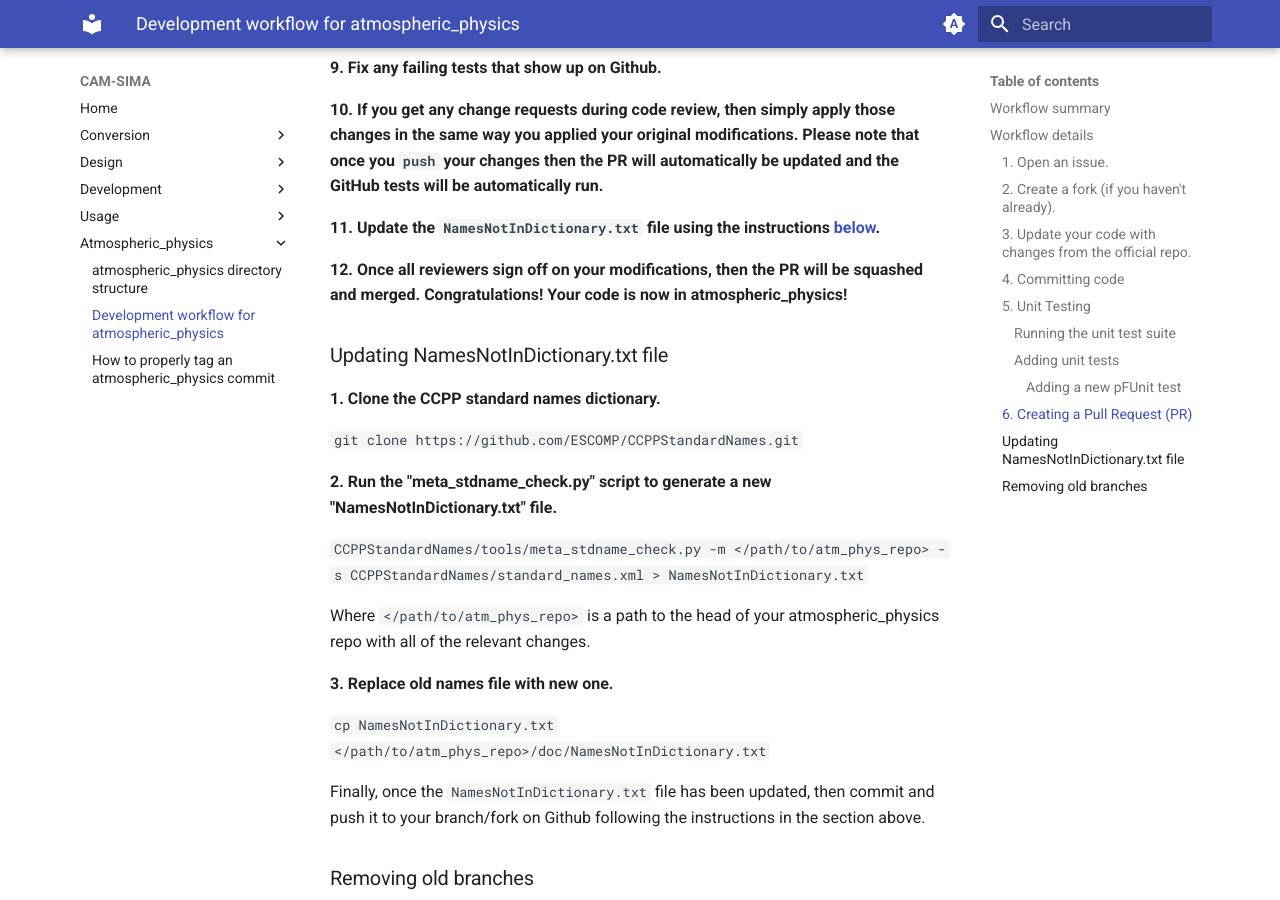
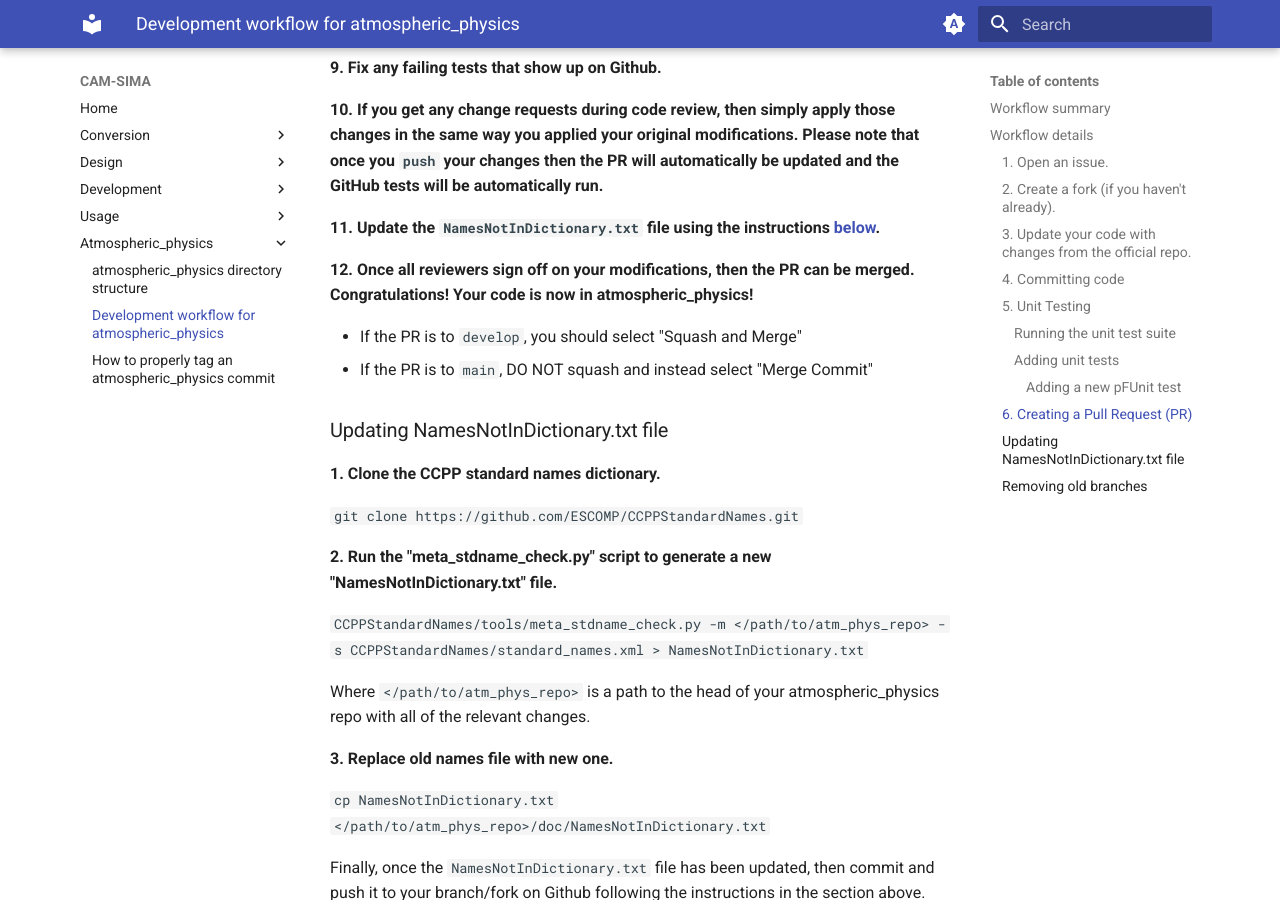
Before and after one commit to kuanchihwang/CAM-SIMA-Docs, an MkDocs documentation site: the page built from docs/atmospheric_physics/development_workflow.md, in a window 1280 px wide and 900 px high, scrolled down 6859 px. Built offline with MkDocs 1.6.1 and Material for MkDocs 9.7.7, drawn with Linux system fonts in a browser that asks for light colours; some of the changed text lies outside the part shown.

Commit message:
modify workflow and tagging instructions

```diff
--- a/docs/atmospheric_physics/development_workflow.md
+++ b/docs/atmospheric_physics/development_workflow.md
@@ -9,7 +9,7 @@ The general workflow for adding a feature, bug-fix, or modification to atmospher
   1.  [**Open an issue.**](#1-open-an-issue)
   2.  **[Add your code modifications](#3-update-your-code-with-changes-from-the-official-repo) to a branch on your [fork](#2-create-a-fork-if-you-havent-already).**
   3.  **[Add/amend unit tests](#5-unit-testing)**
-  3.  **[Open a PR](#5-creating-a-pull-request-pr) from your branch to the `development` branch.**
+  3.  **[Open a PR](#6-creating-a-pull-request-pr) from your branch to the `development` branch.**
   4.  **Respond to any reviewer requests.**
   5.  **Fix any failing tests.**
   6.  **[Update `doc/NamesNotInDictionary.txt` file.](#updating-namesnotindictionarytxt-file)**
@@ -18,10 +18,10 @@ The general workflow for adding a feature, bug-fix, or modification to atmospher
 
 If you need an official tag for your new additions, then once your `development` PR has been merged you will need to do the following:
 
-  1.  **Open a PR that merges the atmospheric_physics `development` branch into `main`.  Ensure that the PR description lists every PR that went into `development` since the last update to `main`.**
+  1.  **Open a PR that merges the atmospheric_physics `development` branch into `main`.  Ensure that the PR description lists the title and number of every PR that went into `development` since the last update to `main`.**
   2.  **Fix any failing tests.  This includes tests on the target host models that will be using the new tag.**
   3.  **Merge (do not squash!) the PR.**
-  4.  **Tag the new merge commit.**
+  4.  **[Tag](Tagging-Instructions.md) the new merge commit.**
 
 ## Workflow details
 
@@ -224,7 +224,10 @@ At a minimum, unit tests for ESCOMP source code should:
 
 **11.  Update the `NamesNotInDictionary.txt` file using the instructions [below](#updating-namesnotindictionarytxt-file).**
 
-**12.  Once all reviewers sign off on your modifications, then the PR will be squashed and merged.  Congratulations!  Your code is now in atmospheric_physics!**
+**12.  Once all reviewers sign off on your modifications, then the PR can be merged.  Congratulations!  Your code is now in atmospheric_physics!**
+
+- If the PR is to `develop`, you should select "Squash and Merge"
+- If the PR is to `main`, DO NOT squash and instead select "Merge Commit"
 
 ### Updating NamesNotInDictionary.txt file
 
```
Also changed, not shown: docs/atmospheric_physics/Tagging-Instructions.md (+1 -1 lines).
